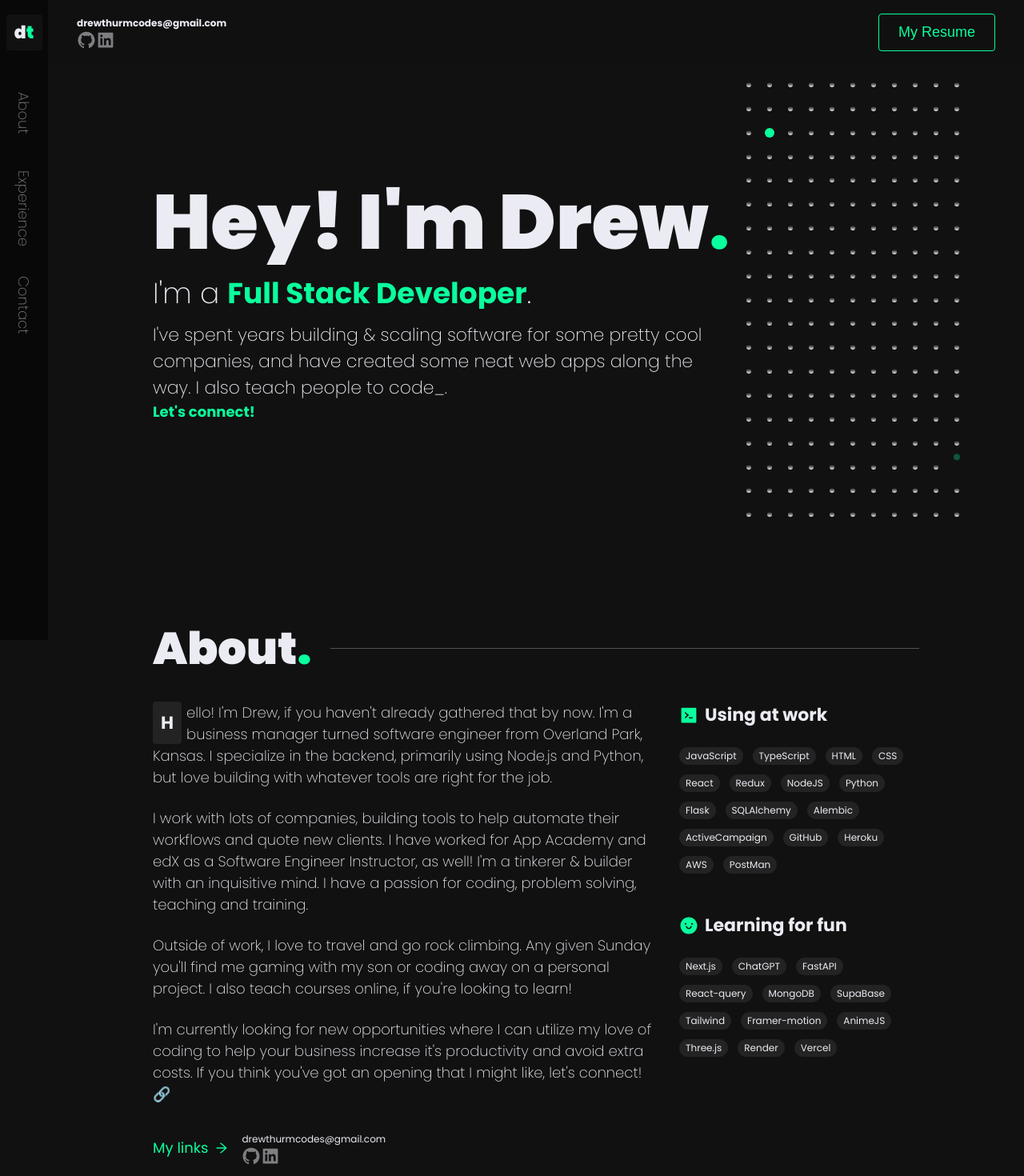
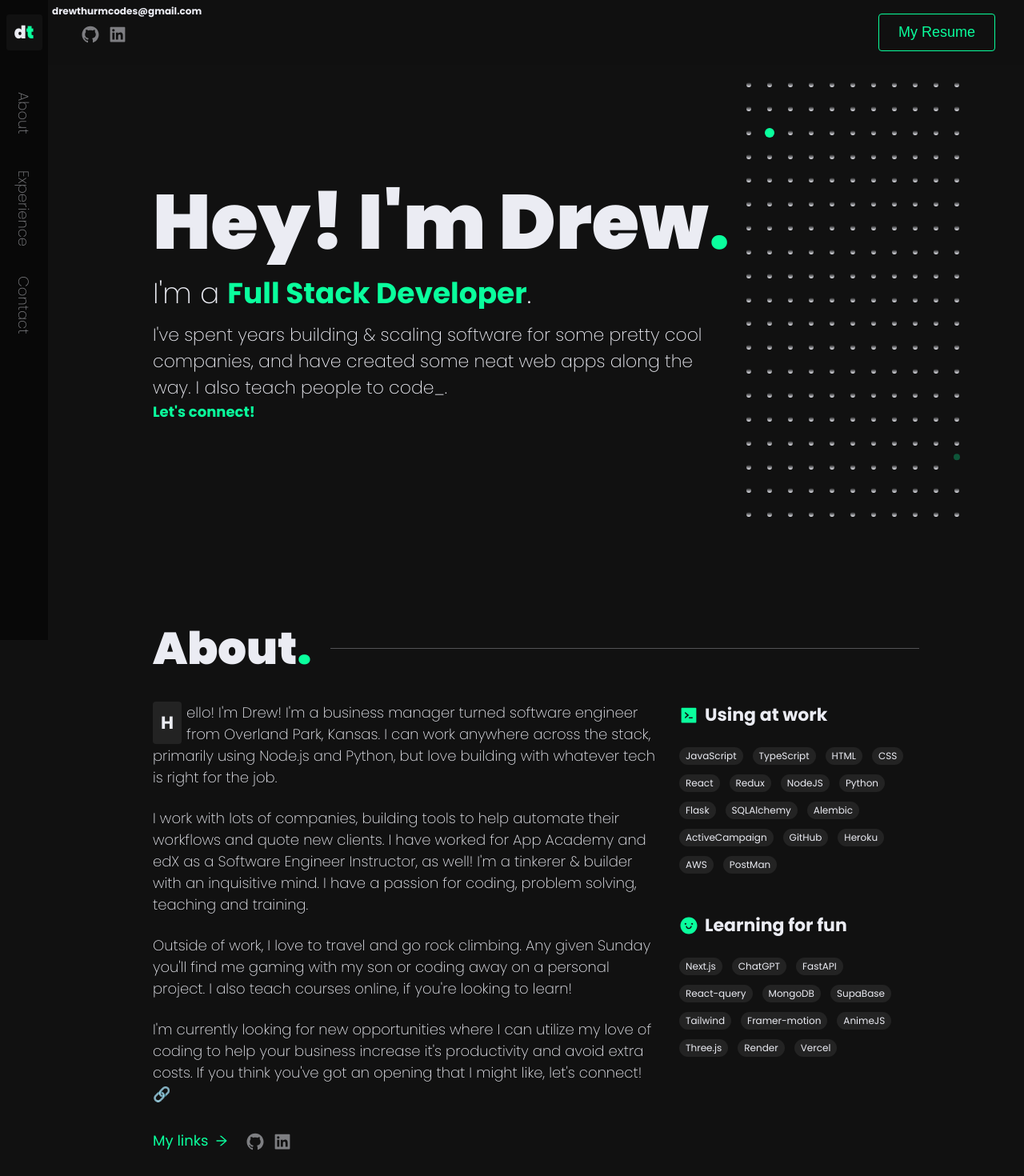
Before and after one commit to Drewthurm21/personalSite, a Next.js app: page / in a window 1280 px wide. Shown: the top 1470 px of the page at 80% size. Built offline with nearby package versions, Linux system fonts and the light colour scheme.

Commit message:
updated about section.  moved email from headerLinks to siteheader. removed console log

```diff
--- a/components/home/about/AboutSection.js
+++ b/components/home/about/AboutSection.js
@@ -13,10 +13,9 @@
         <div>
           <Reveal>
             <p className={`${styles.aboutText} ${styles.highlightFirstLetter}`}>
-              Hello! I&apos;m Drew, if you haven&apos;t already gathered that by
-              now. I&apos;m a business manager turned software engineer from Overland Park,
-              Kansas. I specialize in the backend, primarily using Node.js and Python, but
-              love building with whatever tools are right for the job.
+              Hello! I&apos;m Drew! I&apos;m a business manager turned software engineer from Overland Park,
+              Kansas. I can work anywhere across the stack, primarily using Node.js and Python, but
+              love building with whatever tech is right for the job.
             </p>
           </Reveal>
           <Reveal>
--- a/components/home/hero/DotGrid.js
+++ b/components/home/hero/DotGrid.js
@@ -30,7 +30,6 @@
   let selectedDots = (() => {
     let options = [], i = 0,
       j = (GRID_HEIGHT * GRID_WIDTH) - (GRID_WIDTH * 3);
-    console.log(j)
     while (i < (GRID_WIDTH * 4) && j < ((GRID_HEIGHT * GRID_WIDTH) - 1)) {
       options.push(i, j); i++; j++;
     }
--- a/components/nav/header/HeaderLinks.js
+++ b/components/nav/header/HeaderLinks.js
@@ -22,10 +22,9 @@
 
 export default function HeaderLinks() {
 
-  return (<>
-    <div className={styles.headerLinks} >
-      <p className={styles.email}>drewthurmcodes@gmail.com</p>
-      <div>
+  return (
+    <>
+      <div className={styles.headerLinks} >
         {linkData.map((link, i) => {
           return (
             <motion.span key={link.href}
@@ -40,7 +39,6 @@
         })
         }
       </div>
-    </div>
-  </>
+    </>
   )
 }
--- a/components/nav/header/SiteHeader.js
+++ b/components/nav/header/SiteHeader.js
@@ -6,7 +6,10 @@
 
   return (
     <header className={styles.header} >
-      <HeaderLinks />
+      <div>
+        <p>drewthurmcodes@gmail.com</p>
+        <HeaderLinks />
+      </div>
       <OutlinedButton onClick={() => window.open("/myResume.pdf")}>My Resume</OutlinedButton>
     </header>
   )
--- a/components/nav/header/headerlinks.module.scss
+++ b/components/nav/header/headerlinks.module.scss
@@ -1,11 +1,10 @@
 .headerLinks {
   display:flex;
-  flex-direction: column;
   gap: 1.6;
   padding-top: 10px;
 
   a {
-    margin-top: 1rem;
+    margin: 0 .5rem;
     opacity: .5;
     position: relative;
   }
--- a/components/nav/header/siteheader.module.scss
+++ b/components/nav/header/siteheader.module.scss
@@ -12,8 +12,14 @@
   background: var(--bg-opaque);
   backdrop-filter: blur(12px);
 
-  font-size: var(--text-md);
+  font-size: var(--text-xs);
   font-weight: bold;
+
+  p {
+    position: absolute;
+    top: 5px;
+    left: 5px;
+  }
 
   @media (max-width: 768px) {
     padding: 0 1.4rem;
```
